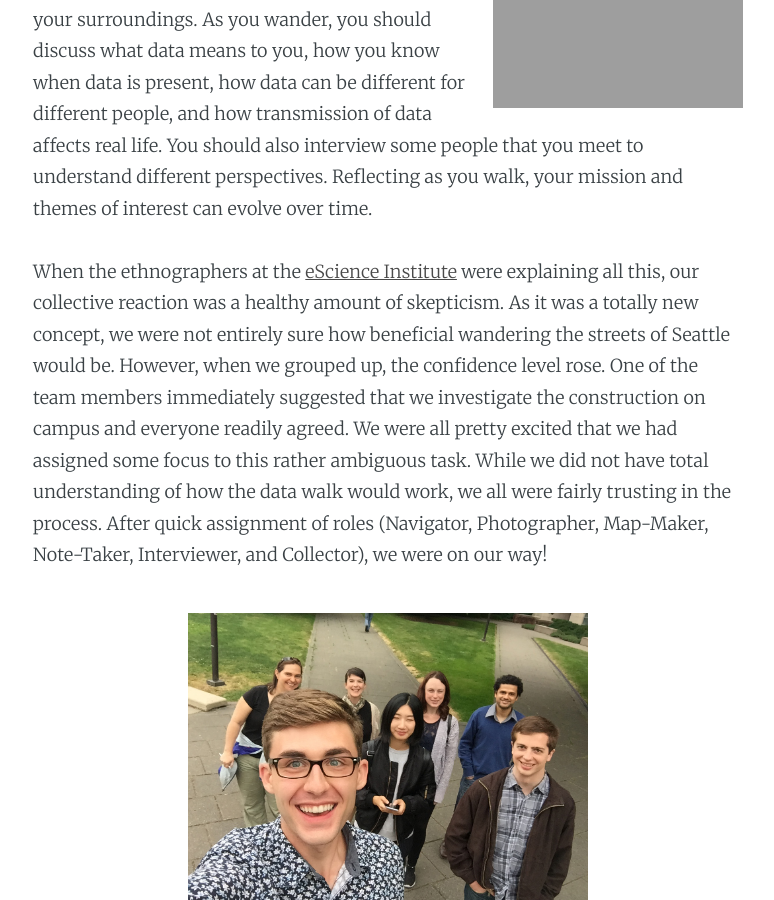
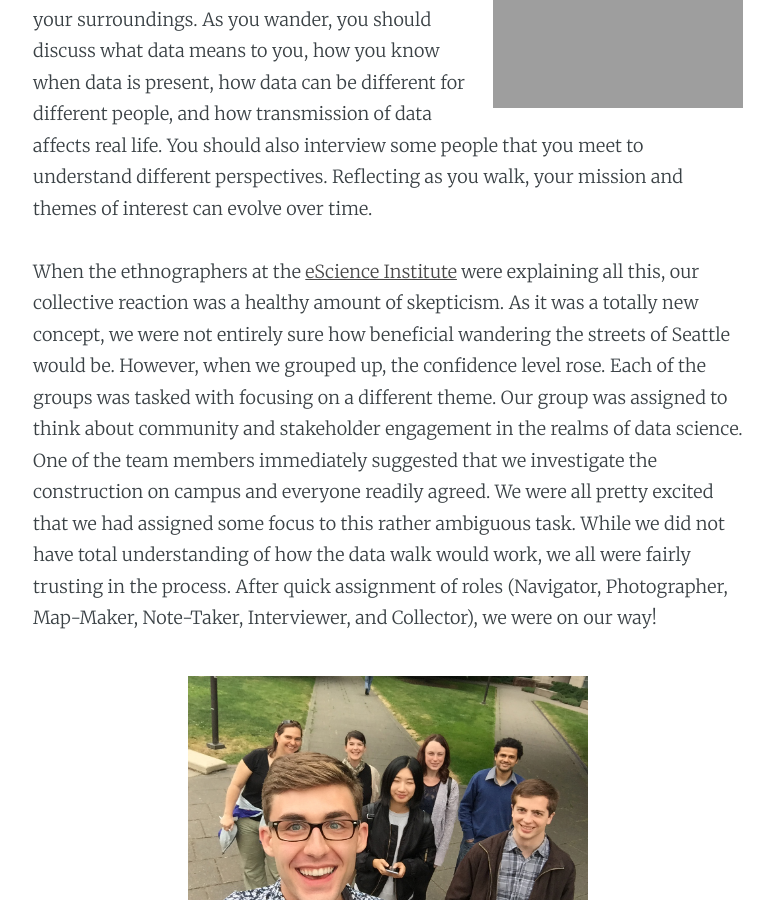
Before and after one commit to uwescience/DSSG2017, a Jekyll site: the page built from _posts/2017-06-23-data-walk-team-2.md, in a window 1280 px wide and 900 px high, scrolled down 419 px. Shown: the whole window, without its empty margins (252-1026 px from the left). Built offline with Jekyll 4.4.1, drawn with Linux system fonts in a browser that asks for light colours.

Commit message:
added our group theme

```diff
--- a/_posts/2017-06-23-data-walk-team-2.md
+++ b/_posts/2017-06-23-data-walk-team-2.md
@@ -8,7 +8,7 @@ author: Brett Bejcek, Hillary Dawkins, Daniel Dylewsky, Krista Jones, Anamol Pun
 ![datawalkl0]({{ site.url }}/assets/images/datawalk0.jpg){:width="250px" align="right" style="PADDING-LEFT: 5px; PADDING-BOTTOM: 5px;"}
 [Data walking](http://datawalking.com/) is the process of wandering around and reflecting on the data that you encounter. The idea is to learn to look for data in everyday objects and in your surroundings. As you wander, you should discuss what data means to you, how you know when data is present, how data can be different for different people, and how transmission of data affects real life. You should also interview some people that you meet to understand different perspectives. Reflecting as you walk, your mission and themes of interest can evolve over time.
 
-When the ethnographers at the [eScience Institute](http://escience.washington.edu/) were explaining all this, our collective reaction was a healthy amount of skepticism. As it was a totally new concept, we were not entirely sure how beneficial wandering the streets of Seattle would be. However, when we grouped up, the confidence level rose. One of the team members immediately suggested that we investigate the construction on campus and everyone readily agreed. We were all pretty excited that we had assigned some focus to this rather ambiguous task. While we did not have total understanding of how the data walk would work, we all were fairly trusting in the process. After quick assignment of roles (Navigator, Photographer, Map-Maker, Note-Taker, Interviewer, and Collector), we were on our way!
+When the ethnographers at the [eScience Institute](http://escience.washington.edu/) were explaining all this, our collective reaction was a healthy amount of skepticism. As it was a totally new concept, we were not entirely sure how beneficial wandering the streets of Seattle would be. However, when we grouped up, the confidence level rose. Each of the groups was tasked with focusing on a different theme. Our group was assigned to think about community and stakeholder engagement in the realms of data science. One of the team members immediately suggested that we investigate the construction on campus and everyone readily agreed. We were all pretty excited that we had assigned some focus to this rather ambiguous task. While we did not have total understanding of how the data walk would work, we all were fairly trusting in the process. After quick assignment of roles (Navigator, Photographer, Map-Maker, Note-Taker, Interviewer, and Collector), we were on our way!
 
 ![datawalk1]({{ site.url }}/assets/images/datawalk1.jpg){:width="400px" align="center"}
 
```
